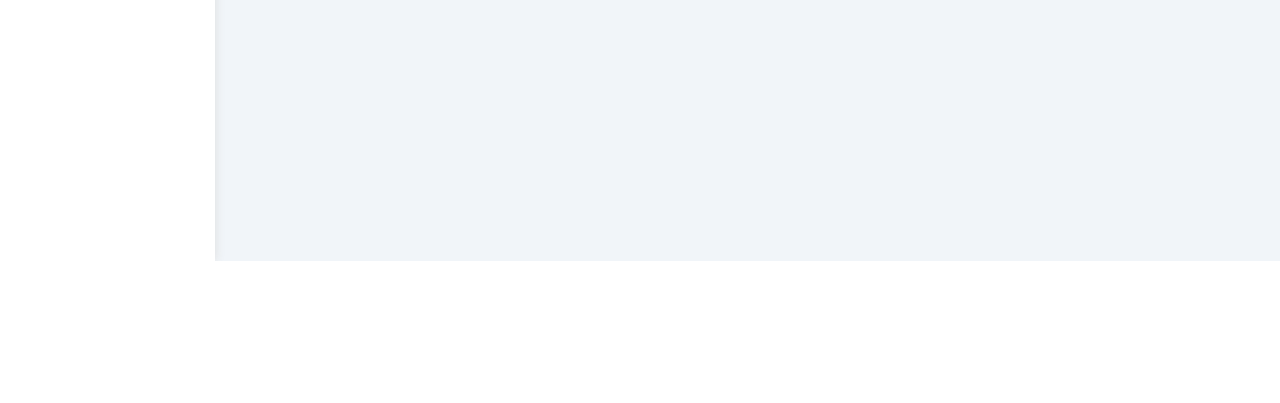
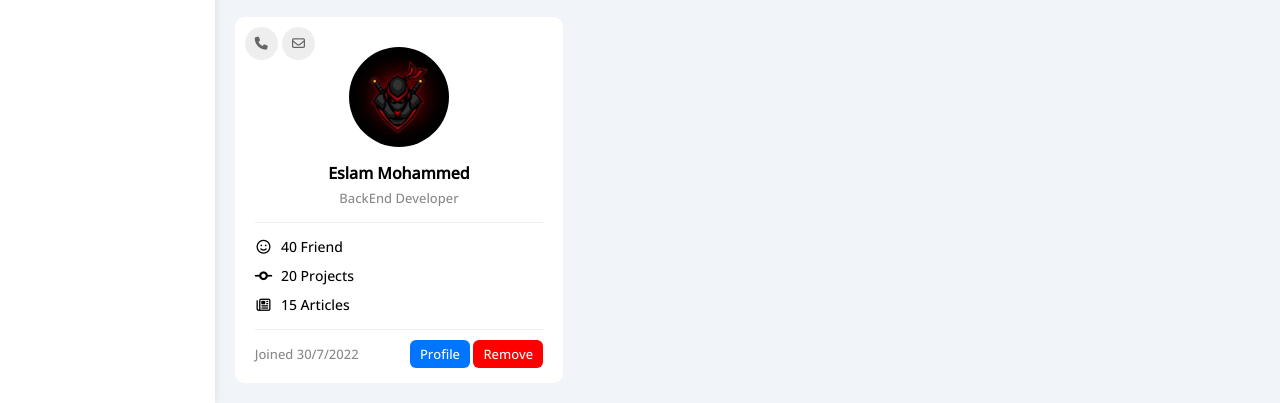
Before and after one commit to esraa237/Dishcon, a plain HTML site: page friends.html in a window 1280 px wide. Shown: the part 539-942 px from the top of the page. Before the commit the page ends 800 px from the top, so only its background shows below. Drawn offline with nearby package versions, Linux system fonts and the light colour scheme.

Commit message:
Finish fourth box in Friends page

```diff
--- a/friends.html
+++ b/friends.html
@@ -186,6 +186,38 @@
                 </div>
               </div>
             </div>
+            <div class="box p-relative bg-white rad-10 p-20">
+              <div class="contact">
+                <i class="fa-solid fa-phone rad-half bg-eee fs-13 p-10"></i>
+                <i class="fa-regular fa-envelope rad-half bg-eee p-10 fs-13"></i>
+              </div>
+              <div class="text text-c bordb-gray">
+                <img src="./images/friend-04.jpg" alt="1" class="rad-half mb-10">
+                <h4 class="m-0 mb-5">Eslam Mohammed</h4>
+                <p class="m-0 fs-13 c-gray pb-15">BackEnd Developer</p>
+              </div>
+              <ul class="icons bordb-gray fs-14 p-relative mb-15">
+                <li class="pb-10">
+                  <i class="fa-regular fa-face-smile fa-fw"></i>
+                  <span>40 Friend</span>
+                </li>
+                <li class="pb-10">
+                  <i class="fa-solid fa-code-commit fa-fw"></i>
+                  <span>20 Projects</span>
+                </li>
+                <li class="pb-15">
+                  <i class="fa-regular fa-newspaper fa-fw"></i>
+                  <span>15 Articles</span>
+                </li>
+              </ul>
+              <div class="info between-flex fs-13 ">
+                <span class="c-gray">Joined 30/7/2022</span>
+                <div class="buttons">
+                  <a href="profile.html" class="btn-shape bg-blue c-white">Profile</a>
+                  <a href="#" class="btn-shape bg-red c-white">Remove</a>
+                </div>
+              </div>
+            </div>
           </div>
            <!-- End Content  -->
       </div>
```
